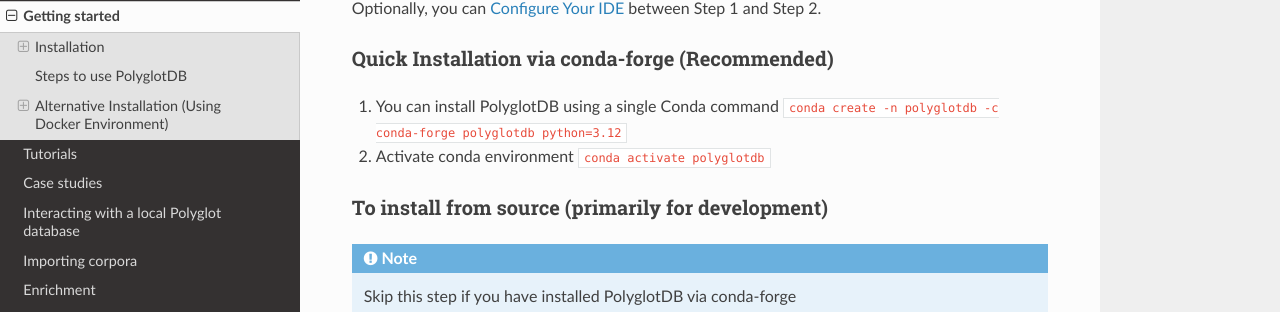
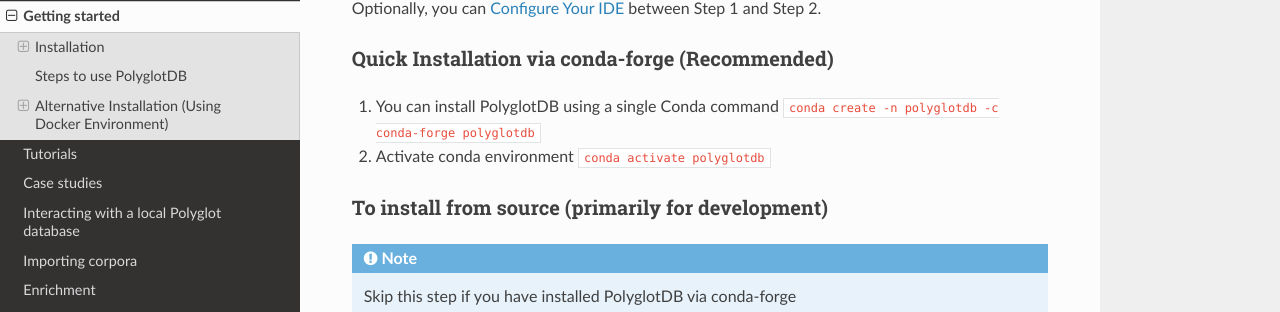
Before and after one commit to MontrealCorpusTools/PolyglotDB, a Sphinx documentation site: the page built from docs/source/getting_started.rst, in a window 1280 px wide and 900 px high, scrolled down 991 px. Shown: the part 134-446 px from the top of the window. Built offline with Sphinx 7.4.7 and the Read the Docs theme 3.1.0, drawn with Linux system fonts in a browser that asks for light colours; the version number could not be read and is left out.

Commit message:
Update getting_started.rst

```diff
--- a/docs/source/getting_started.rst
+++ b/docs/source/getting_started.rst
@@ -67,7 +67,7 @@
 Quick Installation via conda-forge (Recommended)
 ------------------------------------------------
 
-#. You can install PolyglotDB using a single Conda command :code:`conda create -n polyglotdb -c conda-forge polyglotdb python=3.12`
+#. You can install PolyglotDB using a single Conda command :code:`conda create -n polyglotdb -c conda-forge polyglotdb`
 #. Activate conda environment :code:`conda activate polyglotdb`
 
 .. _pip_install:
```
